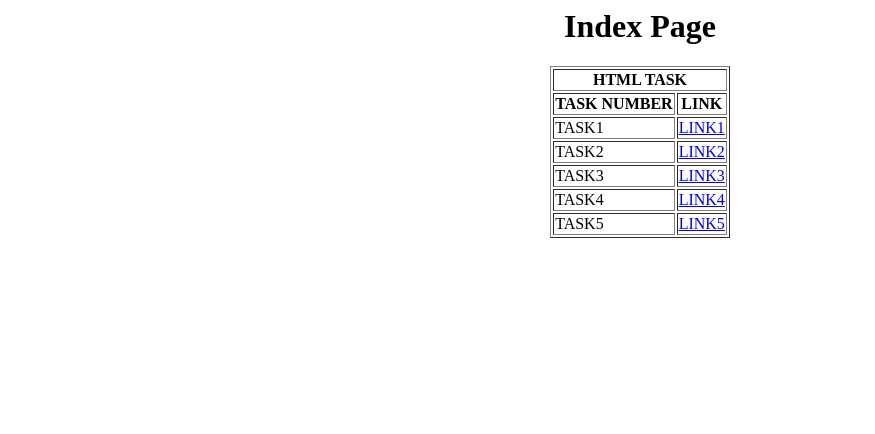
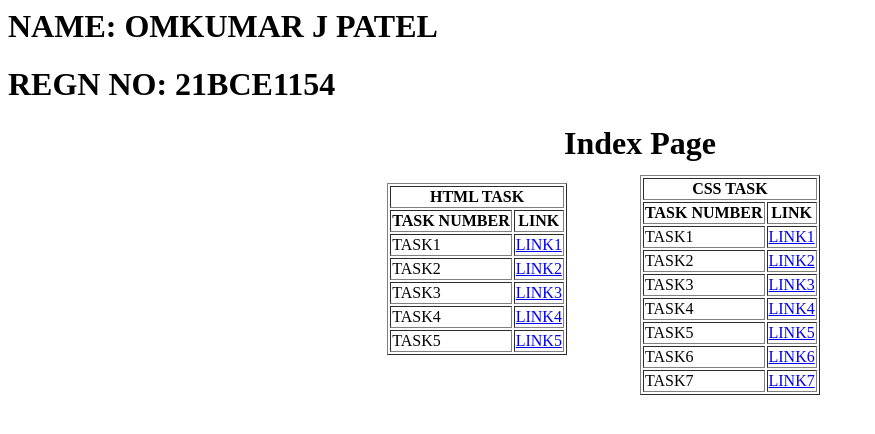
Before and after one commit to ompxtel/ompxtel.github.io, a plain HTML site: page index.html in a window 1280 px wide. Shown: the whole page, without its empty margins (0-875 px from the left). Drawn offline with Linux system fonts and the light colour scheme.

Commit message:
Update index.html

```diff
--- a/index.html
+++ b/index.html
@@ -2,12 +2,14 @@
 <head>
     <meta charset="UTF-8">
     <meta name="viewport" content="width=device-width, initial-scale=1.0">
-    <title>HTML TASKS</title>
+    <title>MERN</title>
 </head>
+<h1>NAME: OMKUMAR J PATEL</h1>
+<h1>REGN NO: 21BCE1154</h1>
 <body>
-    <center>
-        <h1>Index Page</h1>
-        <table border="1">
+
+    <center><h1>Index Page</h1></center>
+        <table border="1" style="position: relative;left: 30%;">
             <tr>
                 <th colspan="2">HTML TASK</th>
             </tr>
@@ -42,6 +44,53 @@
                 <td><a href="./TASK5.html"  target="_blank">LINK5</a></td>
             </tr>
         </table>
-    </center>
+
+
+<table border="1" style="position: relative;left:50%;bottom:23%;">
+        <tr>
+            <th colspan="2">CSS TASK</th>
+        </tr>
+
+        <tr>
+            <th>TASK NUMBER</th>
+            <th>LINK</th>
+        </tr>
+
+        <tr>
+            <td>TASK1</td>
+            <td><a href="./TASK_1.html" target="_blank">LINK1</a></td>
+        </tr>
+
+        <tr>
+            <td>TASK2</td>
+            <td><a href="./TASK_2.html"  target="_blank">LINK2</a></td>
+        </tr>
+
+        <tr>
+            <td>TASK3</td>
+            <td><a href="./TASK_3.html"  target="_blank">LINK3</a></td>
+        </tr>
+
+        <tr>
+            <td>TASK4</td>
+            <td><a href="./TASK_4.html"  target="_blank">LINK4</a></td>
+        </tr>
+
+        <tr>
+            <td>TASK5</td>
+            <td><a href="./TASK_5.html"  target="_blank">LINK5</a></td>
+        </tr>
+
+        <tr>
+            <td>TASK6</td>
+            <td><a href="./TASK_6.html"  target="_blank">LINK6</a></td>
+        </tr>
+
+        <tr>
+            <td>TASK7</td>
+            <td><a href="./TASK_7.html"  target="_blank">LINK7</a></td>
+        </tr>
+
+    </table>
 </body>
 </html>
```
